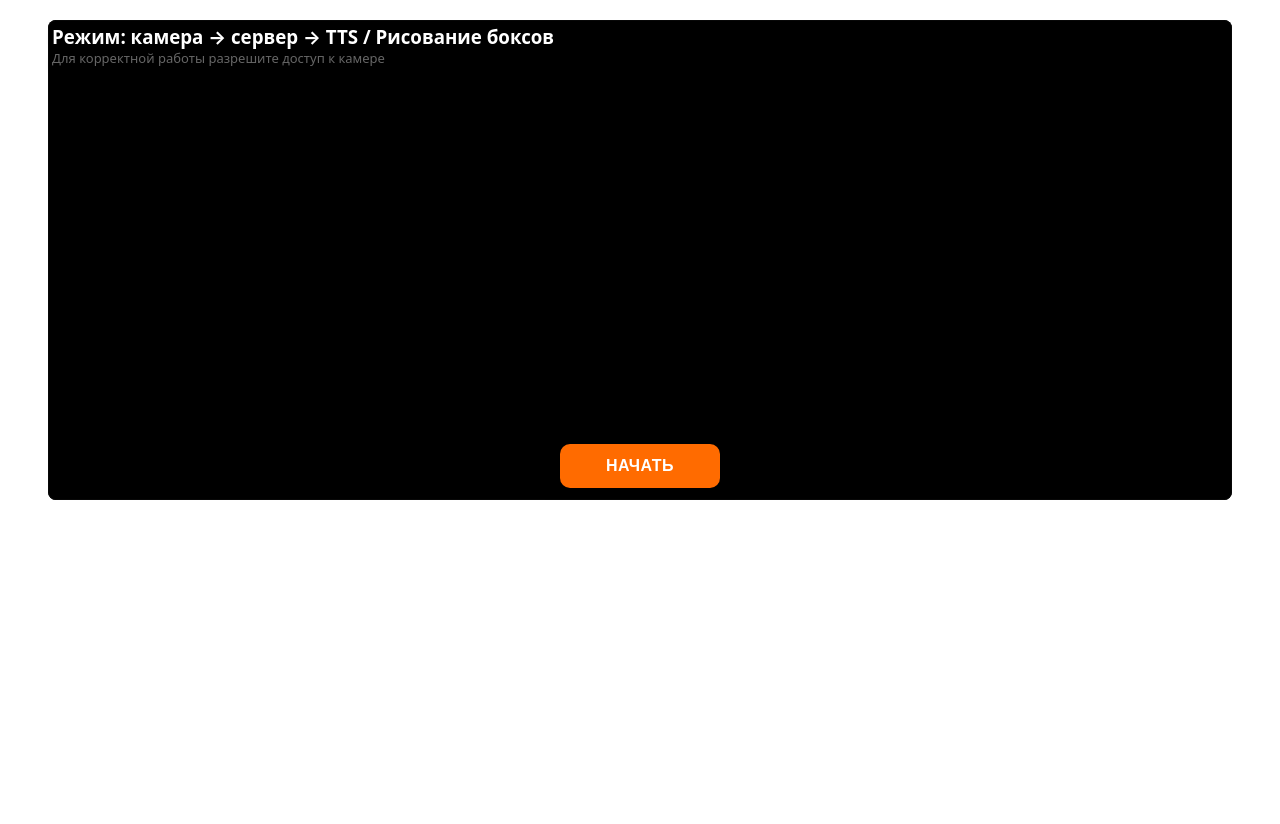
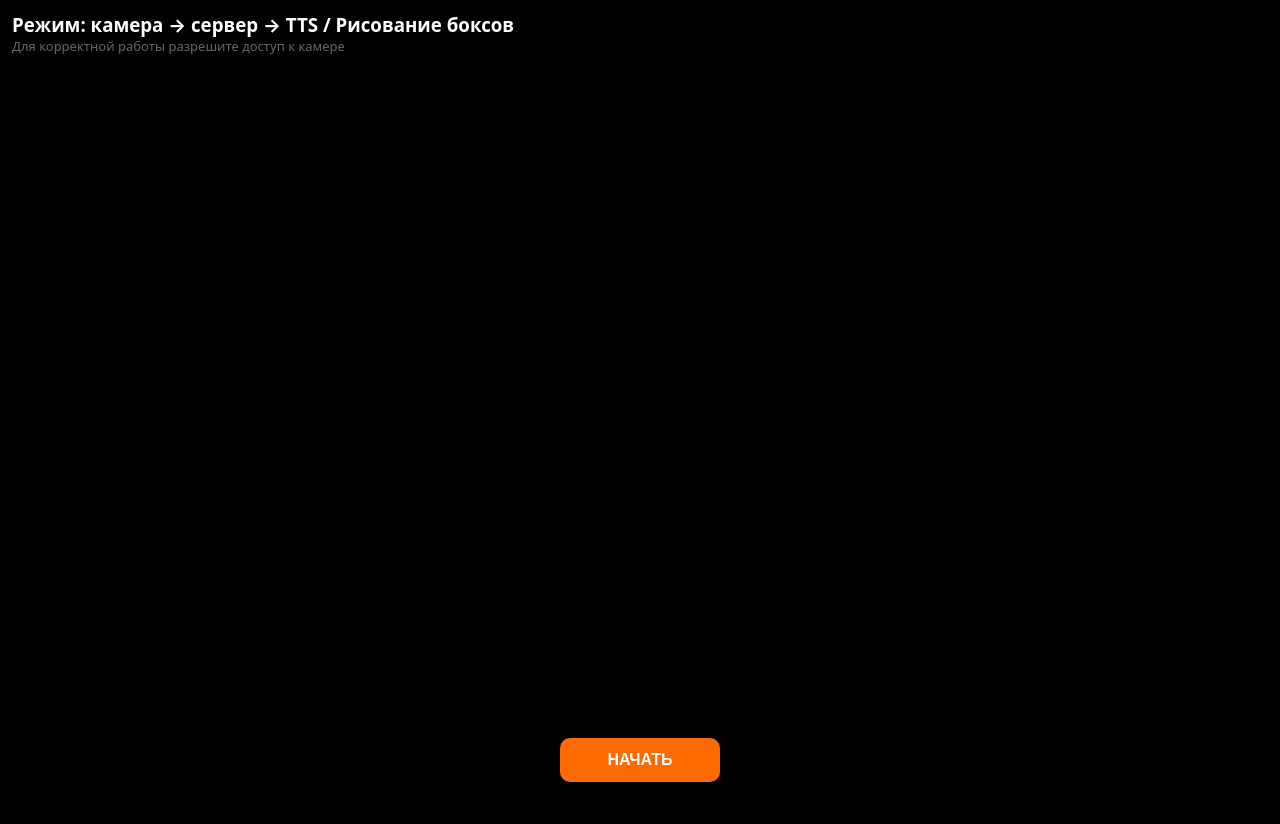
Before and after one commit to vplotnikov16/cv-navigation-assistant, a FastAPI app: page / in a window 1280 px wide. After the commit the page ends 782 px from the top, so only its background shows below. Run offline with FastAPI, Linux system fonts and the light colour scheme.

Commit message:
new: исправление отрисовки видео на экране

```diff
--- a/app/static/css/index.css
+++ b/app/static/css/index.css
@@ -1,91 +1,83 @@
-/* layout для камеры + кнопка START (обновлённая версия) */
+/* ==== Fullscreen camera layout overrides ==== */
 
-/* Убрали фон #bg-video — он больше не используется */
+/* Убедиться, что html/body/main занимают всю высоту */
+html, body, main {
+  height: 100%;
+  min-height: 100%;
+  margin: 0;
+  padding: 0;
+}
 
-/* основной корневой контейнер страницы (поверх видео) */
+/* Корневой контейнер — теперь растягивается на всю высоту viewport */
 .camera-root {
   position: relative;
   z-index: 1;
-  min-height: 100vh;
+  width: 100%;
+  min-height: 100vh;   /* занимает весь viewport по высоте */
   box-sizing: border-box;
   display: flex;
   flex-direction: column;
-  padding: 8px;
-  gap: 8px;
-  align-items: center;
+  padding: 0;           /* можно вернуть небольшой padding, если нужно */
+  gap: 0;
+  align-items: stretch;
+  justify-content: flex-start;
 }
 
-/* Контейнер для видео (foreground) — относительно, чтобы overlay и кнопка могли быть абсолютными */
+/* Контейнер для видео — растягиваем на всю высоту (без ограничений max-width) */
 .camera-foreground {
   position: relative;
   width: 100%;
-  max-width: 1200px;
+  height: 100vh;      /* ВАЖНО: занимает весь viewport по высоте */
+  max-width: none;    /* отменяем предыдущие ограничения по ширине */
   box-sizing: border-box;
   background: #000;
-  border-radius: 8px;
+  border-radius: 0;   /* если хотите скругления — можно вернуть */
   overflow: hidden;
-  /* видимая высота области, где располагается видео и overlay */
-  height: 60vh;
   display: flex;
   align-items: center;
   justify-content: center;
 }
 
-/* Видео: занимает всю видимую область контейнера, обрезается по краям (cover) */
+/* Видео: занимает весь контейнер */
 #video {
   display: block;
   width: 100%;
   height: 100%;
-  object-fit: cover;   /* важно: видео заполняет контейнер и не оставляет полос */
+  object-fit: cover;   /* заполняет контейнер, кадр обрезается по краям */
   -o-object-fit: cover;
   background: #000;
   border: none;
   z-index: 1;
+  max-height: none;    /* на случай, если где-то ставили max-height */
 }
 
-/* overlay canvas поверх видео — точно покрывает видимую область */
+/* Overlay покрывает точно тот же экран */
 #overlay {
   position: absolute;
   left: 0;
   top: 0;
   width: 100%;
   height: 100%;
-  pointer-events: none; /* чтобы клики проходили сквозь canvas */
+  pointer-events: none;
   z-index: 5;
 }
 
-/* скрытый холст для захвата кадра остаётся невидимым */
-#canvas {
-  display: none;
-}
-
-/* мета-инфо (заголовок) — поверх видео слева сверху */
-.camera-meta {
-  position: absolute;
-  top: 12px;
-  left: 12px;
-  z-index: 10;
-  color: #fff;
-  text-shadow: 0 2px 6px rgba(0,0,0,0.7);
-  pointer-events: none;
-}
-
-/* Кнопка НАЧАТЬ — теперь поверх видео, по центру внизу; ширина ~1/6 viewport */
+/* Кнопка — поверх видео, расположена снизу по центру */
 .camera-controls {
   position: absolute;
   left: 50%;
-  bottom: 12px;
+  bottom: 18px;
   transform: translateX(-50%);
   z-index: 12;
   display: flex;
   align-items: center;
   justify-content: center;
-  pointer-events: auto; /* кнопка должна получать клики */
+  pointer-events: auto;
 }
 
-/* Уменьшенная старт-кнопка: примерно 1/6 ширины экрана, с ограничениями */
+/* Стандартная уменьшенная кнопка */
 #start-button {
-  width: min(16.6vw, 160px); /* примерно 1/6 viewport-width, максимум 160px */
+  width: min(16.6vw, 160px);
   min-width: 84px;
   padding: 8px 12px;
   height: 44px;
@@ -97,42 +89,21 @@
   color: white;
   box-shadow: 0 8px 20px rgba(0,0,0,0.35);
   cursor: pointer;
-  display: inline-flex;
-  align-items: center;
-  justify-content: center;
-  text-transform: uppercase;
-  letter-spacing: 0.5px;
 }
 
-/* фокус/hover для доступности */
-#start-button:focus {
-  outline: 3px solid rgba(255,255,255,0.9);
-  outline-offset: 3px;
+/* Заголовок (если нужен) поверх видео */
+.camera-meta {
+  position: absolute;
+  top: 12px;
+  left: 12px;
+  z-index: 15;
+  color: #fff;
+  text-shadow: 0 2px 6px rgba(0,0,0,0.7);
+  pointer-events: none;
 }
 
-#start-button:active {
-  transform: translateY(1px);
-}
-
-/* Лог (если откроете) — поверх, но не мешает */
-#log {
-  position: relative;
-  z-index: 10;
-}
-
-/* Адаптация для маленьких экранов (телефонов) */
-@media (max-width: 420px) {
-  .camera-foreground { height: 55vh; }
+/* Небольшая адаптация для телефонов */
+@media (max-width: 600px) {
+  .camera-foreground { height: 100vh; }
   #start-button { width: min(20vw, 120px); font-size: 15px; height: 42px; }
 }
-
-/* Если нужно — тонкая рамка вокруг контейнера */
-.camera-foreground::after {
-  content: "";
-  position: absolute;
-  inset: 0;
-  pointer-events: none;
-  border-radius: 8px;
-  box-shadow: inset 0 0 0 1px rgba(255,255,255,0.03);
-  z-index: 2;
-}
--- a/app/templates/index.html
+++ b/app/templates/index.html
@@ -4,88 +4,6 @@
 
 {% block extra_css %}
 <link rel="stylesheet" href="{{ url_for('static', path='css/index.css') }}">
-<style>
-/* Локальные правки для страницы камеры, чтобы гарантированно покрыть видео и overlay */
-.camera-root {
-  max-width: 1200px;
-  margin: 0 auto;
-  padding: 8px;
-  box-sizing: border-box;
-}
-
-/* контейнер для видео — займёт всю доступную ширину внутри camera-root */
-.camera-foreground {
-  position: relative;
-  width: 100%;
-  /* высота рассчитывается как 2/3 от ширины экрана контейнера (обычно приятное соотношение) */
-  /* но мы сделаем видео cover, чтобы оно заполняло область и не было полос */
-  background: #000;
-  overflow: hidden;
-  border-radius: 8px;
-}
-
-/* видео занимает всю видимую область контейнера и обрезается (object-fit: cover) */
-#video {
-  display: block;
-  width: 100%;
-  height: 60vh;             /* видимая область: 60% высоты viewport — можно менять */
-  object-fit: cover;        /* важно: чтобы видео занимало всю область и не искажалось */
-  -o-object-fit: cover;
-}
-
-/* overlay занимает точно ту же область (абсолютно позиционированный canvas) */
-#overlay {
-  position: absolute;
-  left: 0;
-  top: 0;
-  width: 100%;
-  height: 60vh;             /* совпадает с #video по высоте в CSS */
-  pointer-events: none;     /* чтобы не блокировать клики */
-}
-
-/* скрытый canvas для захвата кадров остаётся в DOM и не мешает */
-#canvas { display:none; }
-
-/* Большая кнопка теперь поверх видео, по центру внизу */
-.camera-controls {
-  position: absolute;
-  left: 50%;
-  transform: translateX(-50%);
-  bottom: 12px;
-  z-index: 30;
-  display: flex;
-  align-items: center;
-  justify-content: center;
-}
-
-/* Уменьшенная кнопка: примерно 1/6 ширины экрана (в пределах camera-root) */
-#start-button {
-  width: calc(100vw / 6);
-  max-width: 160px;
-  min-width: 96px;
-  padding: 10px 12px;
-  font-size: 16px;
-  font-weight: 600;
-  border-radius: 10px;
-  border: none;
-  background: #ff6b00;
-  color: white;
-  box-shadow: 0 6px 18px rgba(0,0,0,0.35);
-  cursor: pointer;
-}
-
-/* Мета-информация (заголовок) располагаем над видео, небольшие отступы */
-.camera-meta {
-  margin-bottom: 8px;
-  text-align: left;
-}
-
-/* Адаптация для маленьких экранов: делаем кнопку чуть больше и видео выше */
-@media (max-width: 600px) {
-  #video, #overlay { height: 55vh; }
-  #start-button { width: calc(100vw / 5); font-size: 15px; }
-}
-</style>
 {% endblock %}
 
 {% block content %}
```
